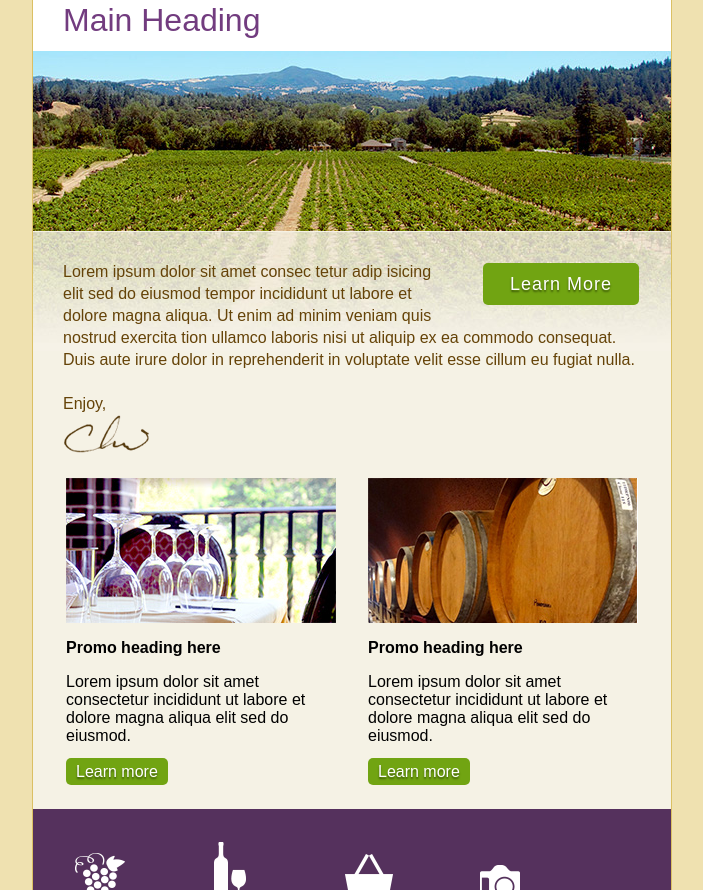
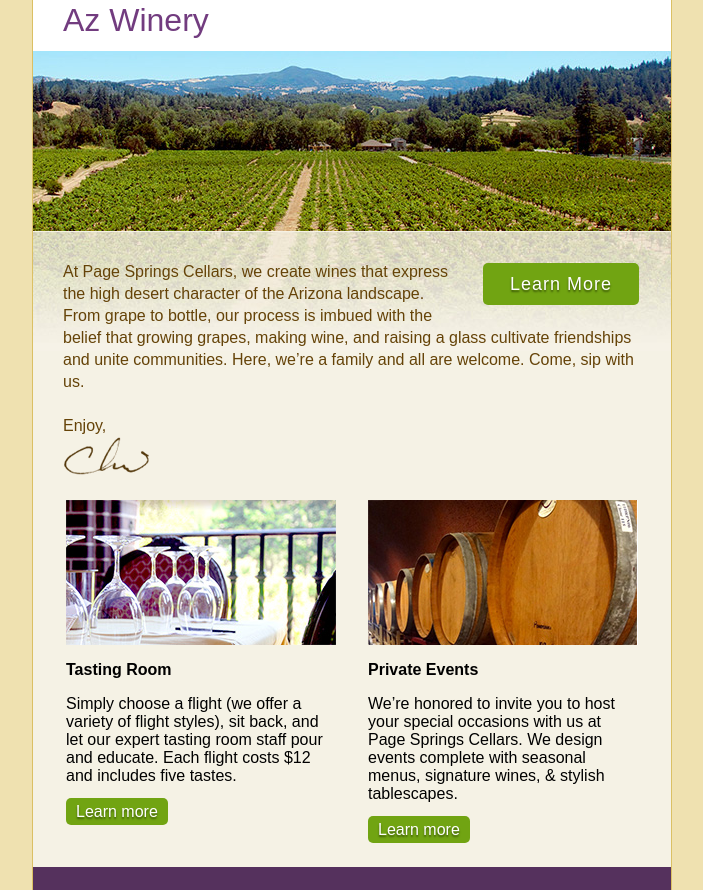
Before and after one commit to scaprisecca/vineyard-html-email, a plain HTML site: page index.html in a window 1280 px wide. Shown: the part 62-952 px from the top of the page, without its empty margins (288-991 px from the left). Drawn offline with Linux system fonts and the light colour scheme.

Commit message:
updated content

```diff
--- a/index.html
+++ b/index.html
@@ -237,7 +237,7 @@
 						<!-- Header Row -->
 						<tr>
 							<td valign="top" class="headline" bgcolor="#ffffff" style="padding: 15px 20px 5px 30px; border-left: 1px solid #dbc064; border-right: 1px solid #dbc064; font-family: Arial, Helvetica, sans-serif; font-size: 16px; line-height: 22px;">
-								<h1 style="margin: 0px 0px 15px 0px; font-weight: normal; font-size: 32px; color: #723c7f;">Main Heading</h1>
+								<h1 style="margin: 0px 0px 15px 0px; font-weight: normal; font-size: 32px; color: #723c7f;">Az Winery</h1>
 							</td>
 						</tr>
 
@@ -260,7 +260,7 @@
 									</tr>
 								</table>
 
-								Lorem ipsum dolor sit amet consec tetur adip isicing elit sed do eiusmod tempor incididunt ut labore et dolore magna aliqua. Ut enim ad minim veniam quis nostrud exercita tion ullamco laboris nisi ut aliquip ex ea commodo consequat. Duis aute irure dolor in reprehenderit in voluptate velit esse cillum eu fugiat nulla.
+								At Page Springs Cellars, we create wines that express the high desert character of the Arizona landscape. From grape to bottle, our process is imbued with the belief that growing grapes, making wine, and raising a glass cultivate friendships and unite communities. Here, we’re a family and all are welcome. Come, sip with us.
 								<br><br>
 								Enjoy,
 								<br>
@@ -276,8 +276,8 @@
 									<tr>
 										<td>
 											<img class="promo" alt="Promo image 1" src="images/promo_1_large.jpg">
-											<h3 style="font-size:16px;">Promo heading here</h3>
-											Lorem ipsum dolor sit amet consectetur incididunt ut labore et dolore magna aliqua elit sed do eiusmod.
+											<h3 style="font-size:16px;">Tasting Room</h3>
+											Simply choose a flight (we offer a variety of flight styles), sit back, and let our expert tasting room staff pour and educate. Each flight costs $12 and includes five tastes.
 											<br><br>
 											<a href="#" style="background-color: #71a412; border-radius: 5px; color: #fff; padding: 5px 10px 5px 10px; text-decoration: none; text-shadow: 0px 2px 2px #3a5606;">Learn more</a>
 										</td>
@@ -289,8 +289,8 @@
 									<tr>
 										<td>
 											<img class="promo" alt="Promo image 2" src="images/promo_2_large.jpg">
-											<h3 style="font-size:16px;">Promo heading here</h3>
-											Lorem ipsum dolor sit amet consectetur incididunt ut labore et dolore magna aliqua elit sed do eiusmod.
+											<h3 style="font-size:16px;">Private Events</h3>
+											We’re honored to invite you to host your special occasions with us at Page Springs Cellars. We design events complete with seasonal menus, signature wines, & stylish tablescapes.
 											<br><br>
 											<a href="#" style="background-color: #71a412; border-radius: 5px; color: #fff; padding: 5px 10px 5px 10px; text-decoration: none; text-shadow: 0px 2px 2px #3a5606;">Learn more</a>
 										</td>
```
